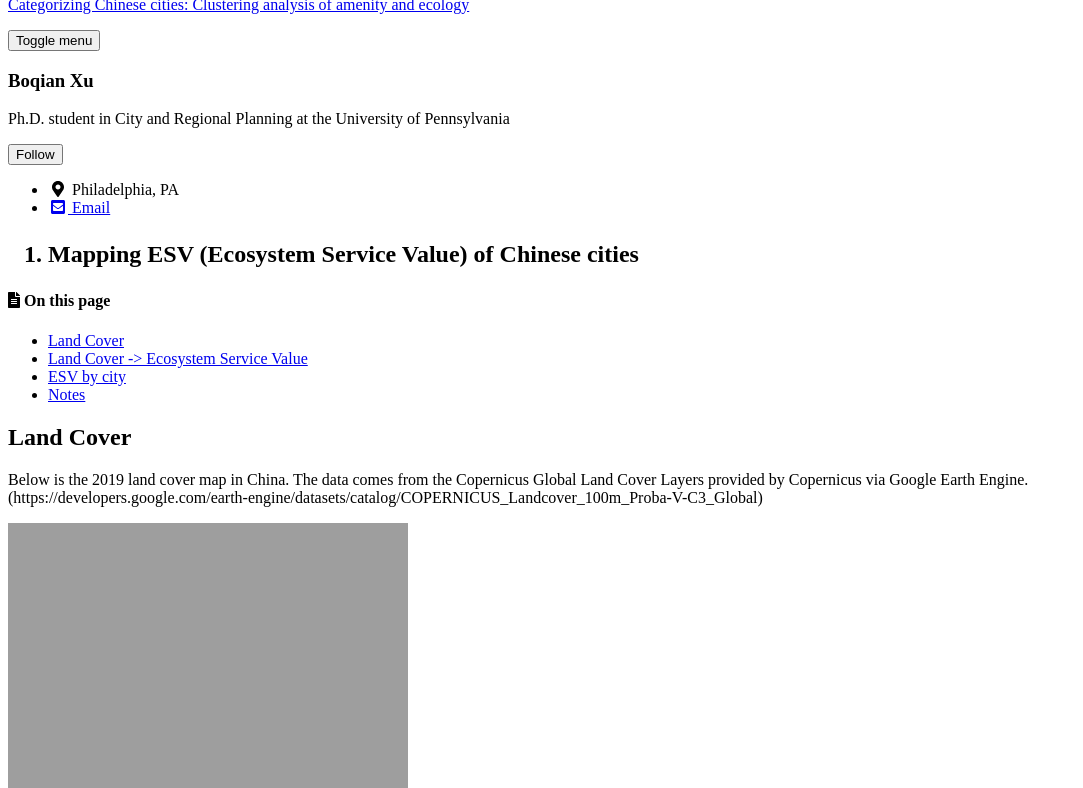
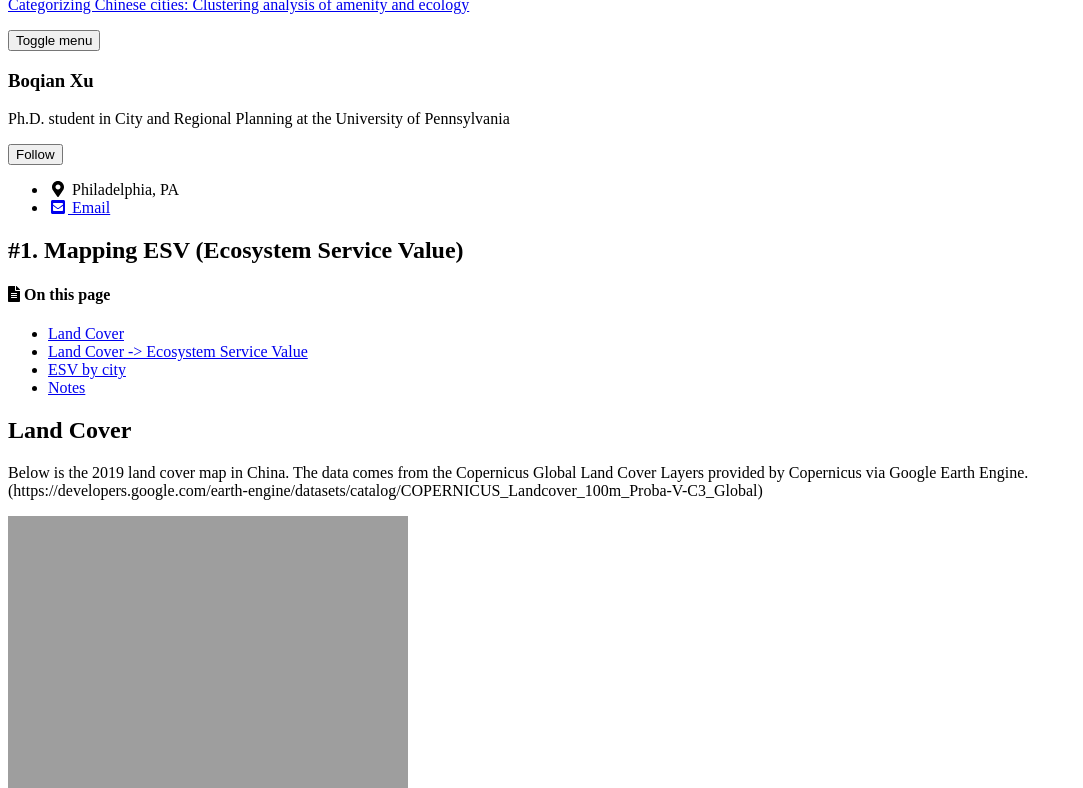
Before and after one commit to boqianxu/CategorizingChineseCities, a Jekyll site: the page built from _posts/2020-12-21-ESV.md, in a window 1280 px wide and 900 px high, cut to the strip 112-900 px from the top of the window. Shown: the whole strip, without its empty margins (0-1083 px from the left). Built offline with Jekyll 4.4.1, drawn with Linux system fonts in a browser that asks for light colours; cached includes are drawn as plain includes; nearby versions of some CDN libraries.

Commit message:
Update 2020-12-21-ESV.md

```diff
--- a/_posts/2020-12-21-ESV.md
+++ b/_posts/2020-12-21-ESV.md
@@ -1,5 +1,5 @@
 ---
-title: "1. Mapping ESV (Ecosystem Service Value) of Chinese cities"
+title: "#1. Mapping ESV (Ecosystem Service Value)"
 date: 2020-12-21
 published: true
 tags:
```
